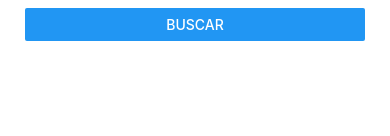
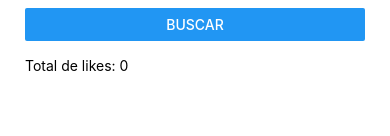
Before and after one commit to Pcfilho/perfomanceapp, a React Native app: screen / in a window 390 px wide. Shown: the part 164-300 px from the top of the page. Built offline with nearby package versions, Linux system fonts and the light colour scheme.

Commit message:
UseMemo and Reducer

```diff
--- a/package.json
+++ b/package.json
@@ -7,7 +7,7 @@
     "android": "expo start --android",
     "ios": "expo start --ios",
     "web": "expo start --web",
-    "server": "json-server -d 750 -w -H 192.168.5.148 -p 3333 ./src/api/server.js"
+    "server": "json-server -d 750 -w -H 192.168.1.35 -p 3333 ./src/api/server.js"
   },
   "dependencies": {
     "expo": "~47.0.12",
--- a/src/components/FriendsList.tsx
+++ b/src/components/FriendsList.tsx
@@ -1,5 +1,5 @@
 import { View, Text } from 'react-native'
-import React from 'react'
+import React, { useMemo } from 'react'
 import { Friend } from './Friend';
 
 type Data = {
@@ -15,8 +15,18 @@ type Props = {
 export default function FriendsList({
   data
 } : Props) {
+  const totalLikes = useMemo(() => {
+    return data.reduce((likes, friend) => {
+      return likes += friend.likes
+    }, 0);
+  }, [data]);
+
   return (
     <View>
+      <Text>
+        Total de likes: {totalLikes}
+      </Text>
+
       {
         data.map(friend => (
           <Friend key={String(friend.id)} data={friend}/>
--- a/src/screens/Home/index.tsx
+++ b/src/screens/Home/index.tsx
@@ -8,7 +8,7 @@ export default function Home() {
 
   async function handleSearch() {
     try {
-      const response = await fetch(`http://192.168.5.148:3333/friends?q=${name}`);
+      const response = await fetch(`http://192.168.1.35:3333/friends?q=${name}`);
       const data = await response.json();
       setFriends(data);
     } catch (error) {
```
